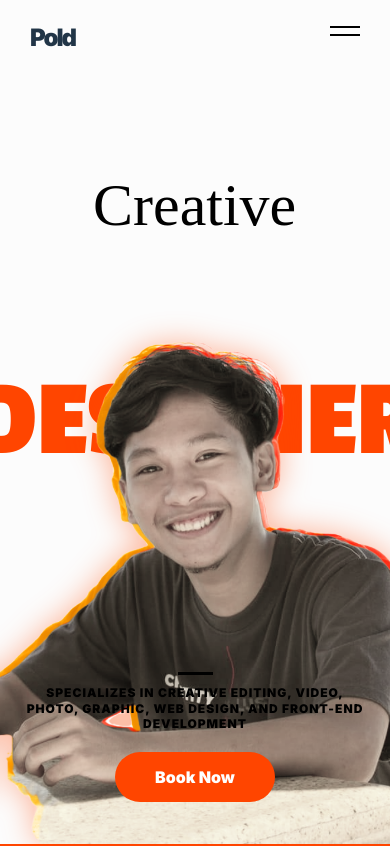
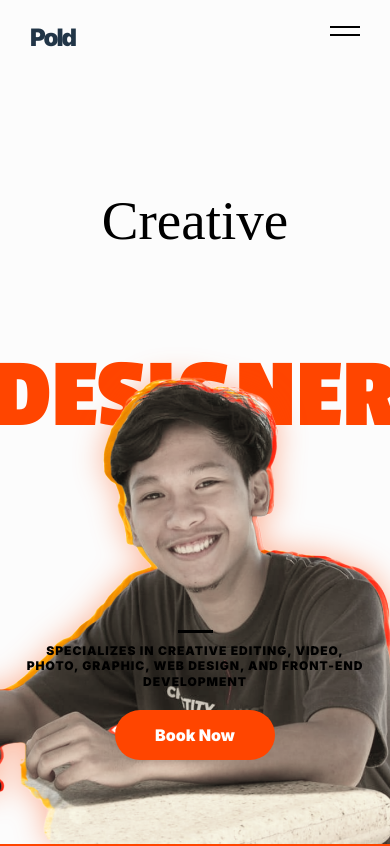
Before and after one commit to TumulakAlexis/Online-Web-Portfolio, a React (Vite) app: page / in a window 390 px wide. Shown: the top 846 px of the page. Built offline with nearby package versions, Linux system fonts and the light colour scheme; a web font is replaced by a local one.

Commit message:
iphone ratio fix

```diff
--- a/src/components/section1.css
+++ b/src/components/section1.css
@@ -308,3 +308,48 @@
     height: 70%;           /* Leave more room for text below */
   }
 }
+
+/* Specific Adjustments for Tall/Narrow Mobile Screens (iPhones) */
+@media (max-width: 430px) and (min-height: 800px) {
+  .s1-image-area {
+    height: 65%; /* Shrink image slightly to prevent it from covering center text */
+  }
+
+  .s1-text-bold {
+    font-size: 100px; /* Scale down slightly for narrow width */
+    margin-top: -50px; /* Pull text up toward the script text */
+  }
+
+  .s1-text-script {
+    font-size: 55px;
+    margin-top: 180px; /* Push script text down to avoid Notch/Dynamic Island */
+  }
+
+  .s1-overlay {
+    bottom: 10%; /* Lift the button/info higher away from the Home Indicator bar */
+  }
+}
+
+/* Specific Adjustments for Small/Short Mobile (iPhone SE / Older models) */
+@media (max-width: 375px) and (max-height: 670px) {
+  .s1-text-bold {
+    font-size: 80px;
+  }
+
+  .s1-text-script {
+    font-size: 45px;
+    margin-top: 120px;
+  }
+
+  .s1-image-area {
+    height: 60%;
+  }
+
+  .s1-info-left p {
+    font-size: 10px;
+  }
+
+  .s1-btn {
+    padding: 10px 30px; /* Smaller button for small screens */
+  }
+}
```
